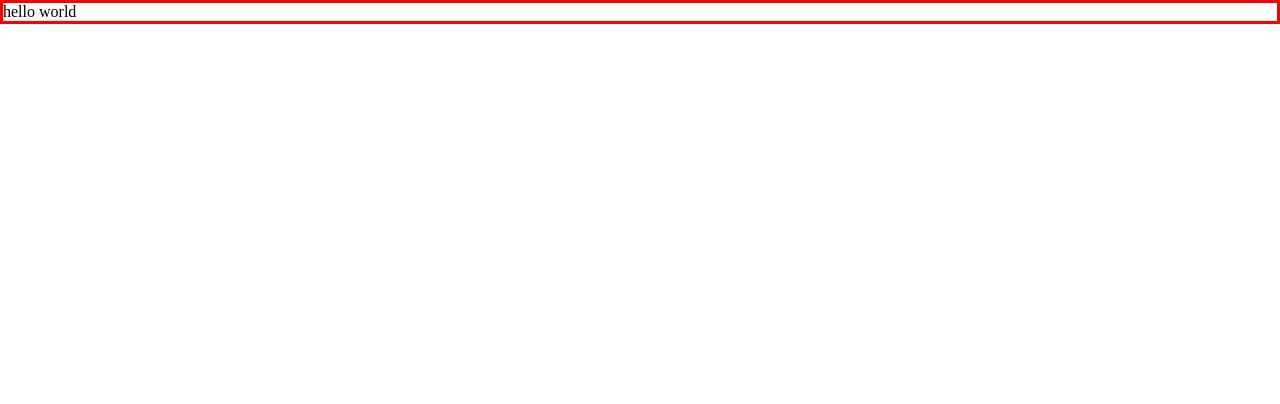
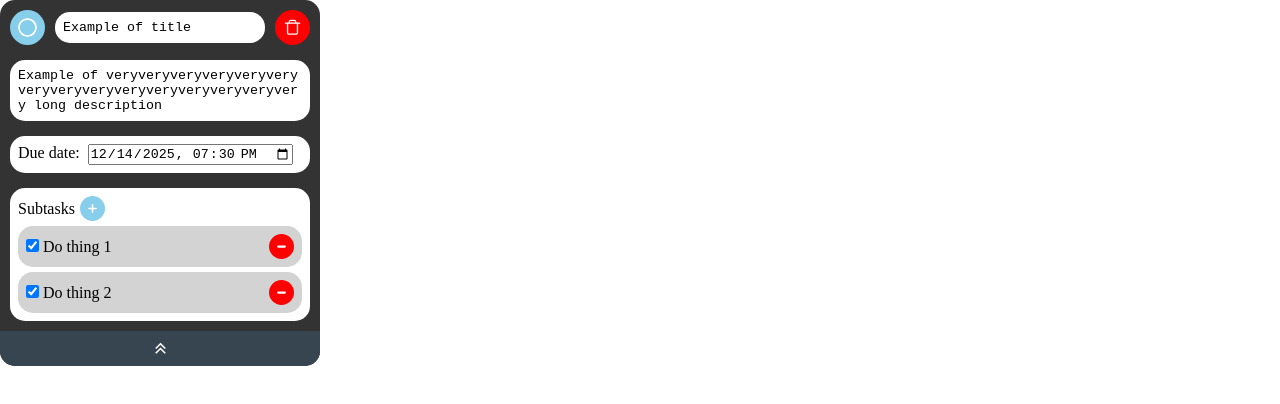
Before and after one commit to ruizhelou/top-todo-list, a website built with webpack: page src/index.html in a window 1280 px wide. Built offline with nearby package versions, Linux system fonts and the light colour scheme.

Commit message:
Create initial design for todo item

```diff
--- a/src/index.html
+++ b/src/index.html
@@ -6,6 +6,46 @@
     <title>Todo List</title>
 </head>
 <body>
-    <div>hello world</div>
+    <div class="container">
+        <div class="todo-item-card">
+            <div class="card-header">
+                <div class="header-left">
+                    <button class="card-complete-btn"><img src="./icons/incomplete.svg" class="img-icon" alt="Complete button"></button>
+                    <textarea id="card-title" name="card-title">Example of title</textarea>
+                </div>
+                <div class="header-right">
+                    <button class="card-delete-btn"><img src="./icons/bin.svg" class="img-icon" alt="bin button"></button>
+                </div>
+            </div>
+            <textarea id="card-description" name="card-description" class="card-item">Example of veryveryveryveryveryveryveryveryveryveryveryveryveryveryvery long description</textarea>
+            <div class="due-date-container card-item">
+                <label for="due-date">Due date:</label>
+                <input type="datetime-local" id="due-date" name="due-date" value="2025-12-14T19:30">
+            </div>
+            <div class="subtasks card-item">
+                <fieldset>
+                    <div class="subtask-header">
+                        <legend>Subtasks</legend>
+                        <button class="card-add-subtask-btn"><img src="./icons/add-symbol.svg" class="img-icon" alt="Add subtask button"></button>
+                    </div>
+                    <div class="subtask-item">
+                        <div>
+                            <input type="checkbox" id="subtask1" name="subtask1" checked />
+                            <label for="subtask1">Do thing 1</label>
+                        </div>
+                        <button class="delete-subtask-btn"><img src="./icons/minus-symbol.svg" class="img-icon" alt="Delete subtask button"></button>
+                    </div>
+                    <div class="subtask-item">
+                        <div>
+                            <input type="checkbox" id="subtask2" name="subtask2" checked />
+                            <label for="subtask1">Do thing 2</label>
+                        </div>
+                        <button class="delete-subtask-btn"><img src="./icons/minus-symbol.svg" class="img-icon" alt="Delete subtask button"></button>
+                    </div>
+                </fieldset>
+            </div>
+        </div>
+        <button class="card-collapse-btn"><img src="./icons/expand-up.svg" class="img-icon" alt="Expand card button"></button>
+    </div>
 </body>
 </html>
--- a/src/index.js
+++ b/src/index.js
@@ -1,3 +1,4 @@
 import "./style.css";
+import { TodoItem } from "./todo-item.js"
 
 console.log("hello world")
--- a/src/style.css
+++ b/src/style.css
@@ -1,9 +1,184 @@
+:root {
+  --content-padding: 8px;
+  --charcoal: #36454F;
+  --charcoal-dark: #333333;
+  --charcoal-light: #666666;
+}
+
 * {
     margin: 0px;
     padding: 0px;
     box-sizing: border-box;
 
-    border-color: red;
+    /* border-color: red;
     border-width: 1px;
-    border-style: solid;
+    border-style: solid; */
 }
+
+.container {
+    display: flex;
+    flex-direction: column;
+    width: 320px;
+    word-break: break-all;
+
+    background-color: var(--charcoal-dark);
+    border-radius: 15px;
+}
+
+.todo-item-card {
+    display: flex;
+    flex-direction: column;
+    gap: 15px;
+    padding: 10px;
+}
+
+button {
+    display: flex;
+    justify-content: center;
+    align-items: center;
+    border-style: none;
+    background: none;
+}
+
+button:hover {
+    cursor: pointer;
+}
+
+.card-header .img-icon:hover {
+    box-shadow: 0px 0px 10px white;
+}
+
+textarea {
+    padding: var(--content-padding);
+    width: 100%;
+    field-sizing: content;
+    resize: none;
+    border: none;
+    border-radius: 15px;
+}
+
+textarea:hover {
+    box-shadow: 0px 0px 10px white;
+}
+
+.img-icon {
+    width: 35px;
+    padding: var(--content-padding);
+    border-radius: 50%;
+}
+
+.card-item {
+    border-radius: 15px;
+    background-color: white;
+    color: black;
+}
+
+/* =================== HEADER =================== */
+
+.card-header {
+    display: flex;
+    justify-content: space-between;
+}
+
+.header-right {
+    display: flex;
+    justify-content: end;
+    align-items: center;
+}
+
+.header-left {
+    display: flex;
+    justify-content: start;
+    align-items: center;
+    width: 100%;
+}
+
+.card-delete-btn {
+    margin-left: auto;
+    border-radius: 50%;
+}
+
+.card-delete-btn > .img-icon {
+    background-color: red;
+}
+
+.card-complete-btn > .img-icon {
+    background-color: SkyBlue;
+}
+
+#card-title {
+    margin: 0px 10px;
+}
+
+/* =================== DESCRIPTION =================== */
+
+#card-description {
+}
+
+/* =================== DUE DATE =================== */
+
+.due-date-container {
+    display: flex;
+    padding: var(--content-padding);
+    gap: var(--content-padding);
+}
+
+/* =================== SUBTASKS =================== */
+
+.subtasks {
+    padding: var(--content-padding);
+}
+
+fieldset {
+    border: none;
+    display: flex;
+    flex-direction: column;
+    gap: 5px;
+}
+
+.subtask-header {
+    display: flex;
+    gap: 5px;
+    align-items: center;
+}
+
+.card-add-subtask-btn .img-icon {
+    background-color: SkyBlue;
+    width: 25px;
+}
+
+.card-add-subtask-btn .img-icon:hover {
+    box-shadow: 0px 0px 10px white;
+}
+
+.subtask-item {
+    display: flex;
+    align-items: center;
+    justify-content: space-between;
+
+    background-color: lightgray;
+    padding: var(--content-padding);
+    border-radius: 15px;
+}
+
+.subtask-item .img-icon {
+    background-color: red;
+    width: 25px;
+}
+
+.subtask-item .img-icon:hover {
+    box-shadow: 0px 0px 10px white;
+}
+
+/* =================== OUTSIDE CONTAINER =================== */
+
+.card-collapse-btn {
+    background-color: var(--charcoal);
+    border-bottom-left-radius: 15px;
+    border-bottom-right-radius: 15px;
+}
+
+.card-collapse-btn > .img-icon {
+    background-color: none;
+    border: none;
+}
--- /dev/null
+++ b/src/todo-item.js
@@ -0,0 +1,10 @@
+class TodoItem {
+    #title
+    #description
+    #priority
+    #dueDate
+    #checklist
+
+}
+
+export { TodoItem }
```
Also changed, not shown: src/icons/add-symbol.svg (added), src/icons/bin.svg (added), src/icons/check.svg (added), src/icons/expand-down.svg (added), src/icons/expand-up.svg (added), src/icons/incomplete.svg (added), src/icons/minus-symbol.svg (added).
